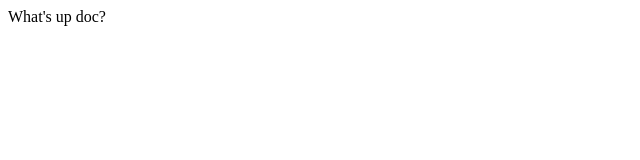
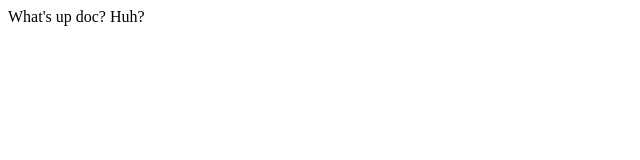
Before and after one commit to marlinpierce/maroonpanther, a plain HTML site: page docs/index.html in a window 1280 px wide. Shown: the full height of the page, 0-640 px from the left. Drawn offline with Linux system fonts and the light colour scheme.

Commit message:
Update index.html

```diff
--- a/docs/index.html
+++ b/docs/index.html
@@ -4,5 +4,6 @@
   </head>
   <body>
     What's up doc?
+    Huh?
   </body>
 </html>
```
